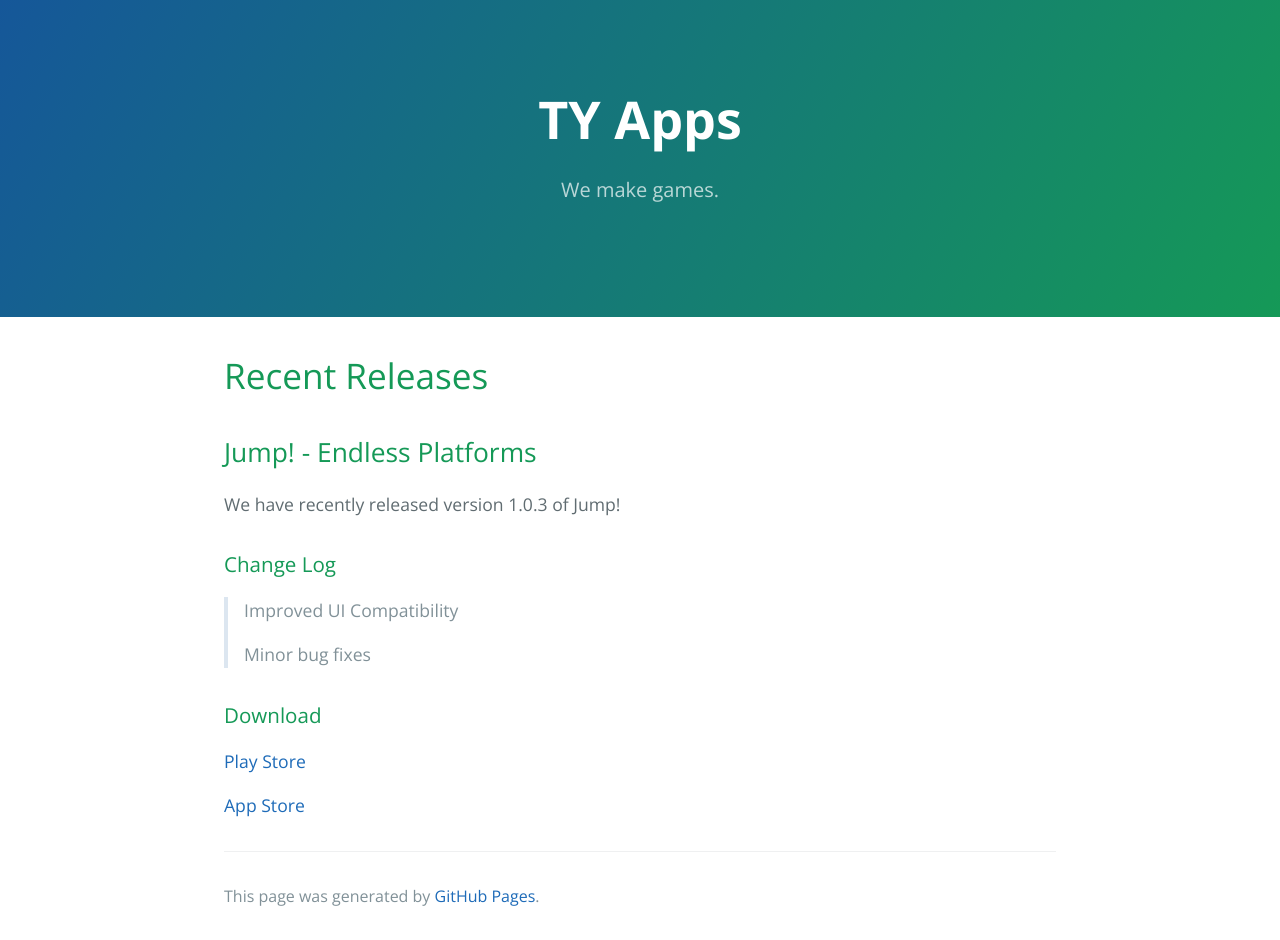
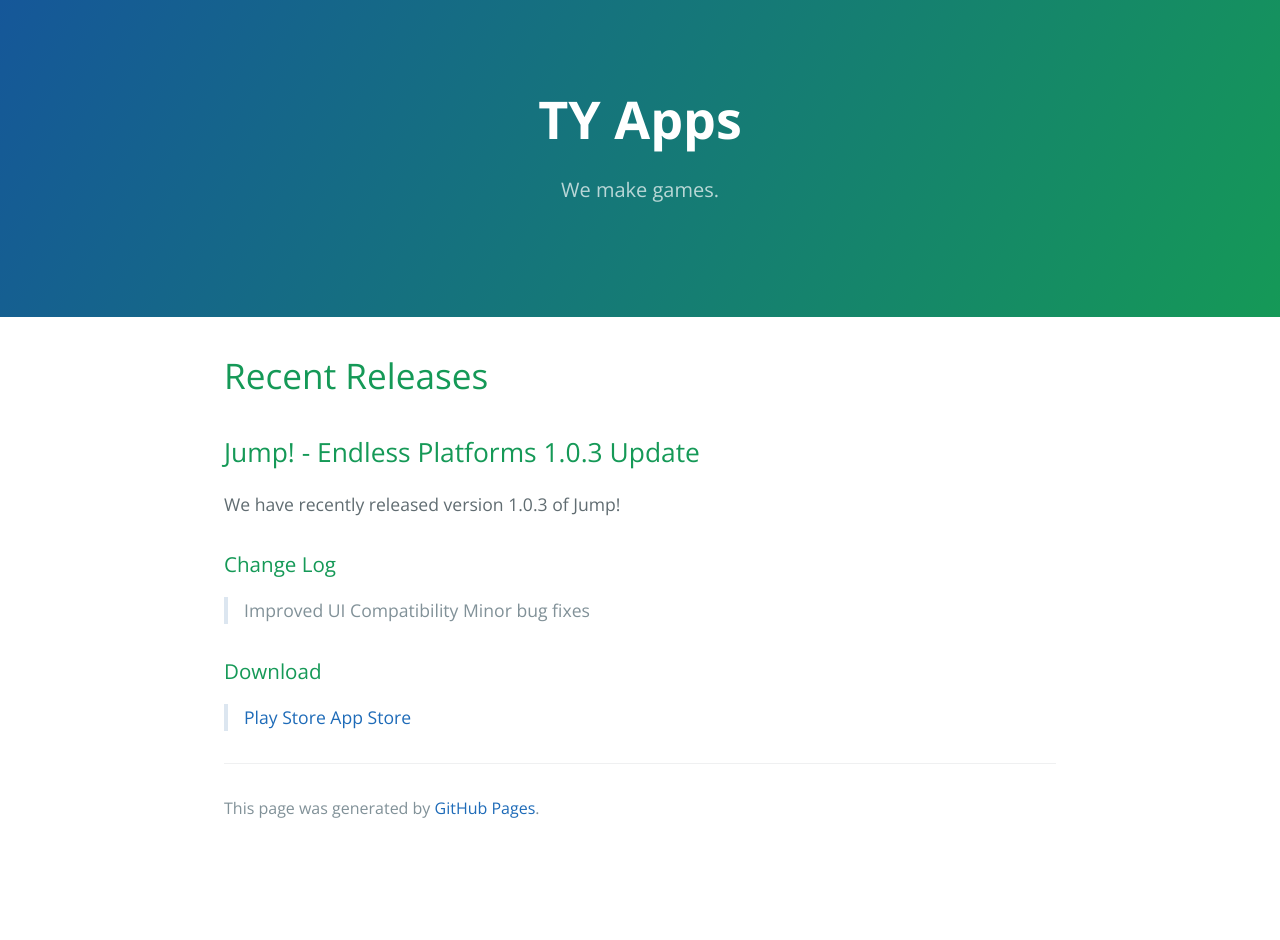
Before and after one commit to tylim2946/tylim2946.github.io, a Jekyll site: the page built from index.md, in a window 1280 px wide. Built offline with Jekyll 4.4.1, drawn with Linux system fonts in a browser that asks for light colours; after the commit the page ends 900 px from its top, so only the background shows below that.

Commit message:
Update index.md

```diff
--- a/index.md
+++ b/index.md
@@ -6,19 +6,16 @@ description: We make games.
 
 # Recent Releases
 
-## Jump! - Endless Platforms
+## Jump! - Endless Platforms 1.0.3 Update
 
 We have recently released version 1.0.3 of Jump!
 
 ### Change Log
 
 > Improved UI Compatibility
->
 > Minor bug fixes
-
 
 ### Download
 
-[Play Store](https://play.google.com/store/apps/details?id=com.TYApps.Jump)
-
-[App Store](https://apps.apple.com/ca/app/jump-endless-platforms/id1516668447)
+>[Play Store](https://play.google.com/store/apps/details?id=com.TYApps.Jump)
+>[App Store](https://apps.apple.com/ca/app/jump-endless-platforms/id1516668447)
```
